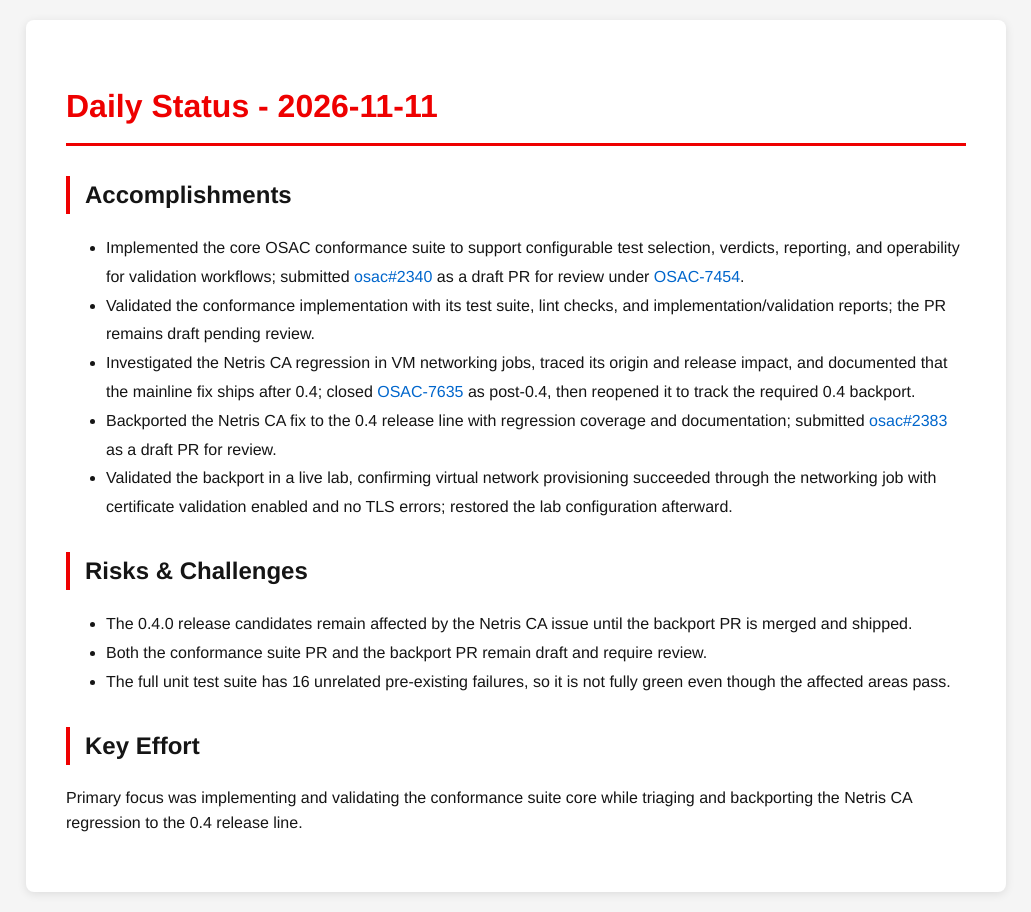
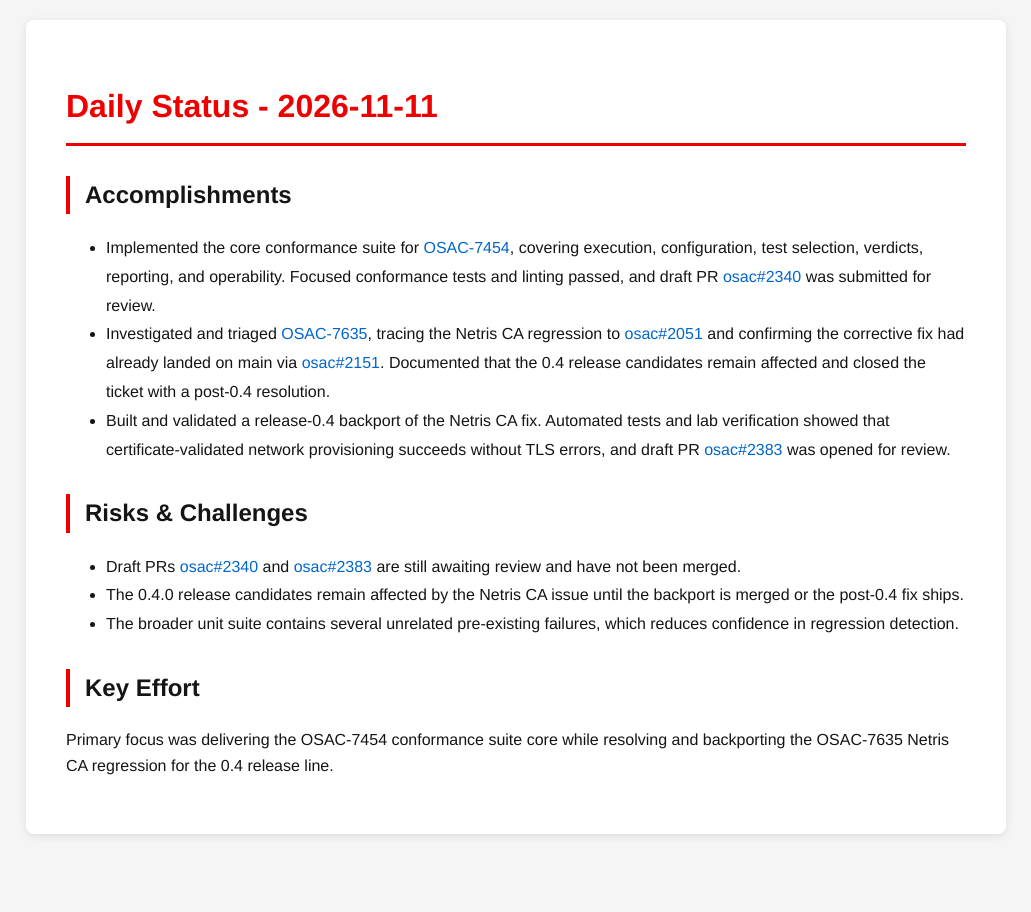
Before and after one commit to tzvatot/daily-status, a Jekyll site: the page built from 2026-11-11.md, in a window 1280 px wide. Shown: the whole page, without its empty margins (124-1155 px from the left). Built offline with Jekyll 4.4.1, drawn with Linux system fonts in a browser that asks for light colours.

Commit message:
Daily status update - 2026-11-11

```diff
--- a/2026-11-11.md
+++ b/2026-11-11.md
@@ -7,16 +7,14 @@ date: 2026-11-11
 # Daily Status - 2026-11-11
 
 ## Accomplishments
-- Implemented the core OSAC conformance suite to support configurable test selection, verdicts, reporting, and operability for validation workflows; submitted [osac#2340](https://github.com/osac-project/osac/pull/2340) as a draft PR for review under [OSAC-7454](https://redhat.atlassian.net/browse/OSAC-7454).
-- Validated the conformance implementation with its test suite, lint checks, and implementation/validation reports; the PR remains draft pending review.
-- Investigated the Netris CA regression in VM networking jobs, traced its origin and release impact, and documented that the mainline fix ships after 0.4; closed [OSAC-7635](https://redhat.atlassian.net/browse/OSAC-7635) as post-0.4, then reopened it to track the required 0.4 backport.
-- Backported the Netris CA fix to the 0.4 release line with regression coverage and documentation; submitted [osac#2383](https://github.com/osac-project/osac/pull/2383) as a draft PR for review.
-- Validated the backport in a live lab, confirming virtual network provisioning succeeded through the networking job with certificate validation enabled and no TLS errors; restored the lab configuration afterward.
+- Implemented the core conformance suite for [OSAC-7454](https://redhat.atlassian.net/browse/OSAC-7454), covering execution, configuration, test selection, verdicts, reporting, and operability. Focused conformance tests and linting passed, and draft PR [osac#2340](https://github.com/osac-project/osac/pull/2340) was submitted for review.
+- Investigated and triaged [OSAC-7635](https://redhat.atlassian.net/browse/OSAC-7635), tracing the Netris CA regression to [osac#2051](https://github.com/osac-project/osac/pull/2051) and confirming the corrective fix had already landed on main via [osac#2151](https://github.com/osac-project/osac/pull/2151). Documented that the 0.4 release candidates remain affected and closed the ticket with a post-0.4 resolution.
+- Built and validated a release-0.4 backport of the Netris CA fix. Automated tests and lab verification showed that certificate-validated network provisioning succeeds without TLS errors, and draft PR [osac#2383](https://github.com/osac-project/osac/pull/2383) was opened for review.
 
 ## Risks & Challenges
-- The 0.4.0 release candidates remain affected by the Netris CA issue until the backport PR is merged and shipped.
-- Both the conformance suite PR and the backport PR remain draft and require review.
-- The full unit test suite has 16 unrelated pre-existing failures, so it is not fully green even though the affected areas pass.
+- Draft PRs [osac#2340](https://github.com/osac-project/osac/pull/2340) and [osac#2383](https://github.com/osac-project/osac/pull/2383) are still awaiting review and have not been merged.
+- The 0.4.0 release candidates remain affected by the Netris CA issue until the backport is merged or the post-0.4 fix ships.
+- The broader unit suite contains several unrelated pre-existing failures, which reduces confidence in regression detection.
 
 ## Key Effort
-Primary focus was implementing and validating the conformance suite core while triaging and backporting the Netris CA regression to the 0.4 release line.
+Primary focus was delivering the OSAC-7454 conformance suite core while resolving and backporting the OSAC-7635 Netris CA regression for the 0.4 release line.
```
